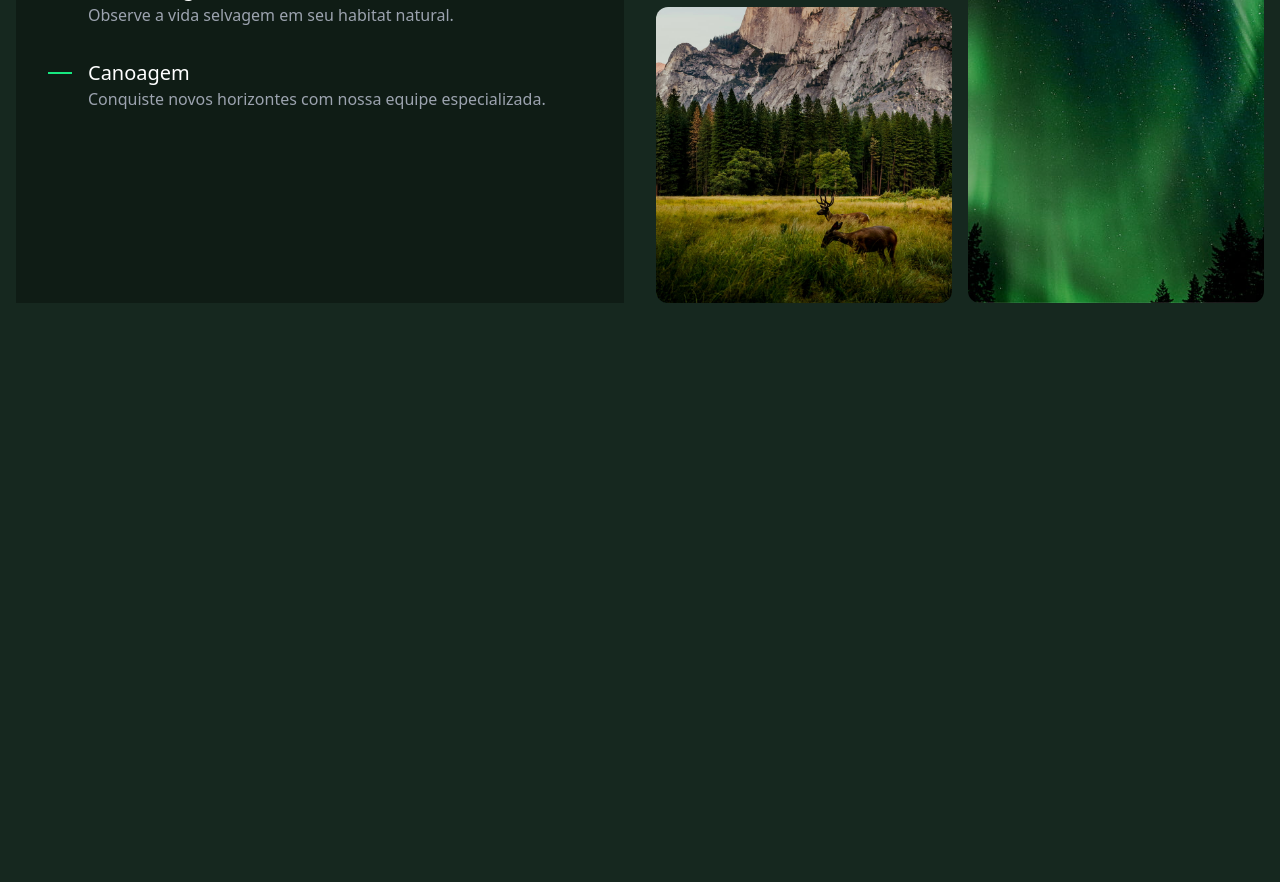
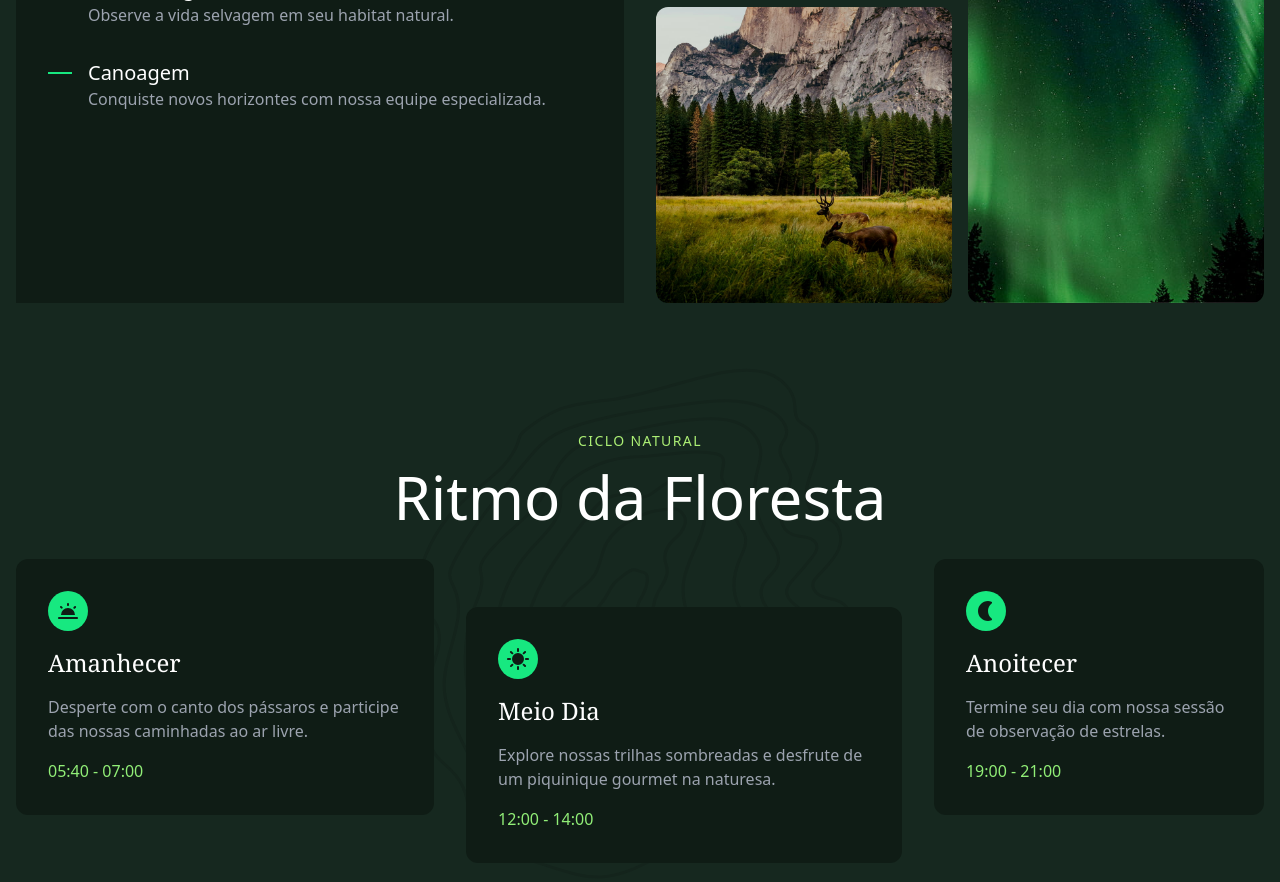
Before and after one commit to DanielZamperlini/Forest, a website: page src/index.html in a window 1280 px wide. Shown: the part 2565-3447 px from the top of the page. Before the commit the page ends 3252 px from the top, so only its background shows below. Drawn offline with Linux system fonts and the light colour scheme.

Commit message:
section ciclos

```diff
--- a/src/index.html
+++ b/src/index.html
@@ -19,7 +19,7 @@
         </div>
       </div>
     </div>
-    <header class="container items-center flex justify-between gap-8 py-8">
+    <header class="container items-center flex justify-between gap-8 py-8 px-4">
       <a href="./">
         <img src="./img/forest.svg" alt="" />
       </a>
@@ -52,7 +52,7 @@
         </ul>
       </nav>
     </header>
-    <main class="container">
+    <main class="container px-4">
       <div
         class="relative px-8 pb-8 pt-64 bg-gradient-to-t from-verde-950/80 text-white rounded-2xl overflow-hidden max-sm:px-4 max-sm:pt-12"
       >
@@ -100,9 +100,10 @@
         </div>
       </div>
     </main>
+    <!-- acomodações-->
     <section
       id="acomodacoes"
-      class="container grid lg:grid-cols-[2fr_3fr] gap-8 mb-12 sm:mb-16 pt-16"
+      class="container grid lg:grid-cols-[2fr_3fr] gap-8 mb-12 sm:mb-16 pt-16 px-4"
     >
       <div
         class="content-end bg-[url('./img/padrao.svg')] bg-no-repeat bg-contain bg-left-bottom"
@@ -172,7 +173,10 @@
       </div>
     </section>
     <!-- eventos -->
-    <section id="eventos" class="mb-12 sm:mb-16 py-12 sm:py-16 bg-verde-900">
+    <section
+      id="eventos"
+      class="mb-12 sm:mb-16 py-12 sm:py-16 bg-verde-900 px-4"
+    >
       <div class="container">
         <p
           class="mb-4 text-center text-verde-200 uppercase tracking-widest text-sm"
@@ -252,7 +256,7 @@
     <!-- experiências -->
     <section
       id="experiencias"
-      class="container mb-12 sm:mb-16 grid gap-8 sm:grid-cols-2"
+      class="container mb-12 sm:mb-16 grid gap-8 sm:grid-cols-2 px-4"
     >
       <div class="bg-verde-900 p-6 sm:p-8 rounded-x">
         <p class="mb-4 text-verde-200 uppercase tracking-widest text-sm">
@@ -329,5 +333,66 @@
         </div>
       </div>
     </section>
+    <!-- ciclo -->
+    <section
+      class="container bg-[url('./img/padrao.svg')] bg-contain bg-center bg-no-repeat mb-12 sm:mb-16 sm:py-16 px-4"
+    >
+      <p
+        class="mb-4 text-center text-verde-200 uppercase tracking-widest text-sm"
+      >
+        Ciclo Natural
+      </p>
+      <h2
+        class="mb-8 mx-auto text-balance text-center max-w-screen-md text-white text-4xl sm:text-6xl"
+      >
+        Ritmo da Floresta
+      </h2>
+      <div class="flex flex-col gap-4 sm:flex-row sm:gap-8">
+        <div
+          class="grid gap-4 bg-verde-900 p-6 sm:p-8 rounded-xl transition-transform sm:hover:-translate-y-2"
+        >
+          <div
+            class="bg-verde-400 rounded-full size-10 flex items-center justify-center"
+          >
+            <img src="./img/manha.svg" alt="" />
+          </div>
+          <h3 class="font-serif text-2xl text-white">Amanhecer</h3>
+          <p class="text-gray-400">
+            Desperte com o canto dos pássaros e participe das nossas caminhadas
+            ao ar livre.
+          </p>
+          <span class="text-verde-300">05:40 - 07:00</span>
+        </div>
+        <div
+          class="grid gap-4 bg-verde-900 p-6 sm:p-8 rounded-xl transition-transform sm:translate-y-12 sm:hover:translate-y-10"
+        >
+          <div
+            class="bg-verde-400 rounded-full size-10 flex items-center justify-center"
+          >
+            <img src="./img/dia.svg" alt="" />
+          </div>
+          <h3 class="font-serif text-2xl text-white">Meio Dia</h3>
+          <p class="text-gray-400">
+            Explore nossas trilhas sombreadas e desfrute de um piquinique
+            gourmet na naturesa.
+          </p>
+          <span class="text-verde-300">12:00 - 14:00</span>
+        </div>
+        <div
+          class="grid gap-4 bg-verde-900 p-6 sm:p-8 rounded-xl transition-transform sm:hover:-translate-y-2"
+        >
+          <div
+            class="bg-verde-400 rounded-full size-10 flex items-center justify-center"
+          >
+            <img src="./img/noite.svg" alt="" />
+          </div>
+          <h3 class="font-serif text-2xl text-white">Anoitecer</h3>
+          <p class="text-gray-400">
+            Termine seu dia com nossa sessão de observação de estrelas.
+          </p>
+          <span class="text-verde-300">19:00 - 21:00</span>
+        </div>
+      </div>
+    </section>
   </body>
 </html>
```
Also changed, not shown: src/output.css.
